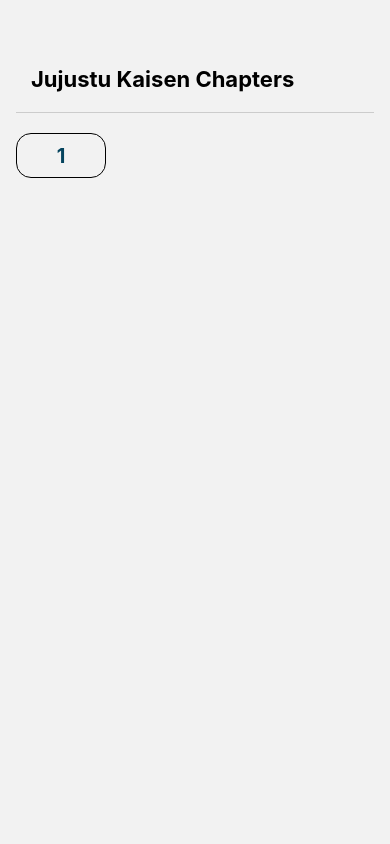
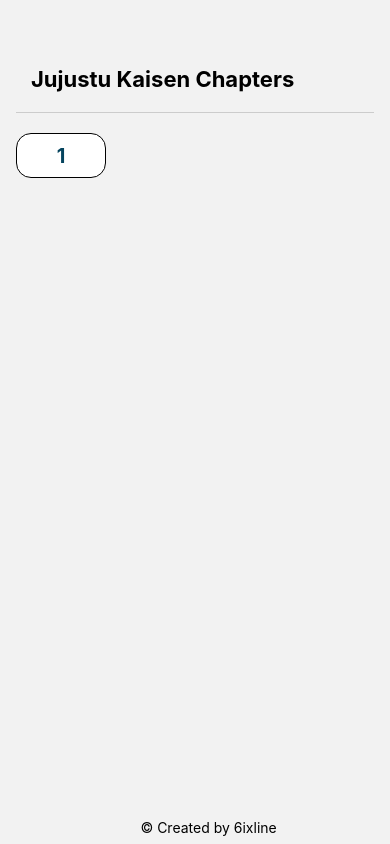
Before and after one commit to 6ixline/mangakyo, a React Native app: screen /Home in a window 390 px wide. Both pictures are taken after a click on the element 195 px from the left and 245 px from the top of the page. Built offline with nearby package versions, Linux system fonts and the light colour scheme; no server answers.

Commit message:
Add Simple Chapter Tracking

```diff
--- a/App.js
+++ b/App.js
@@ -11,6 +11,7 @@
 
 export default function App() {
   return (
+    <>
     <NavigationContainer>
       <Stack.Navigator>
         <Stack.Screen name="Home" component={Home} options={{
@@ -23,7 +24,8 @@
           headerShown: false
         }} />
       </Stack.Navigator>
+    </NavigationContainer>
 
-    </NavigationContainer>
+    </>
   );
 }
--- a/screen/Chapter.js
+++ b/screen/Chapter.js
@@ -28,6 +28,11 @@
             );
         }} />
 
+        <View style={styles.bottomText}>
+          <Text>© Created by 6ixline</Text>
+        </View>
+
+
       </View>
     );
   }
@@ -55,6 +60,10 @@
         width: win.width,
         height: 300 * ratio,
         marginBottom: 10
+    },
+    bottomText:{
+      position: "absolute",
+      bottom: 8,
+      left: "36%"
     }
-
   });
--- a/screen/Chapterlist.js
+++ b/screen/Chapterlist.js
@@ -9,6 +9,7 @@
 export default function Chapterlist({route, navigation}) {
 
     const [chapterList, setChapterlist] = useState([{id: 1, url:'https://testing.com'}]);
+    const [currentChapter, setcurrentChapter] = useState(null);
 
     useEffect(()=>{
         async function getChapters(){
@@ -18,7 +19,8 @@
         getChapters()
     }, [])
 
-    function handleNaviation(title, url){
+    function handleNaviation(title, url, index){
+        setcurrentChapter(index);
         navigation.navigate('Chapter', {
             title: title,
             url: url
@@ -29,10 +31,11 @@
       <View style={styles.container}>
         <Text style={styles.upperTitle}>{route.params.title}</Text>
 
-        <FlatList data={chapterList} renderItem={(itemData)=> {
+        <FlatList data={chapterList} renderItem={({item, index})=> {
+
             return (
-                <TouchableOpacity style={styles.chapterLink} onPress={()=> handleNaviation(itemData.item.id, itemData.item.url)}>
-                    <Text style={styles.innerText}>{itemData.item.id}</Text>
+                <TouchableOpacity style={[styles.chapterLink, { backgroundColor: currentChapter == index ? '#75E6DA' : "#fff" }]}  onPress={()=> handleNaviation(item.id, item.url, index)}>
+                    <Text style={styles.innerText}>{item.id}</Text>
                 </TouchableOpacity>
             );
         }}
@@ -40,6 +43,9 @@
         keyExtractor={item=> item.id}
         />
 
+        <View style={styles.bottomText}>
+          <Text>© Created by 6ixline</Text>
+        </View>
 
       </View>
     );
@@ -80,9 +86,15 @@
         marginRight: 10
     },
     innerText:{
-        color: "#05445E",
         fontWeight: "bold",
-        fontSize:20
+        fontSize:20,
+        color: "#05445E"
+    },
+    bottomText:{
+      position: "absolute",
+      bottom: 8,
+      left: "36%"
     }
 
+
   });
--- a/screen/Home.js
+++ b/screen/Home.js
@@ -19,6 +19,10 @@
           <TouchableOpacity onPress={handleImagePress}>
             <Image source={{uri: "https://i.pinimg.com/736x/16/65/ee/1665ee47b8a2c8954418fdf64689da41.jpg"}} style={styles.coverImage} />
           </TouchableOpacity>
+        </View>
+
+        <View style={styles.bottomText}>
+          <Text>© Created by 6ixline</Text>
         </View>
       </View>
     );
@@ -44,6 +48,12 @@
       width: 180,
       marginTop: 15,
       borderRadius: 10
+    },
+    bottomText:{
+      position: "absolute",
+      bottom: 8,
+      left: "36%"
     }
 
+
   });
```
